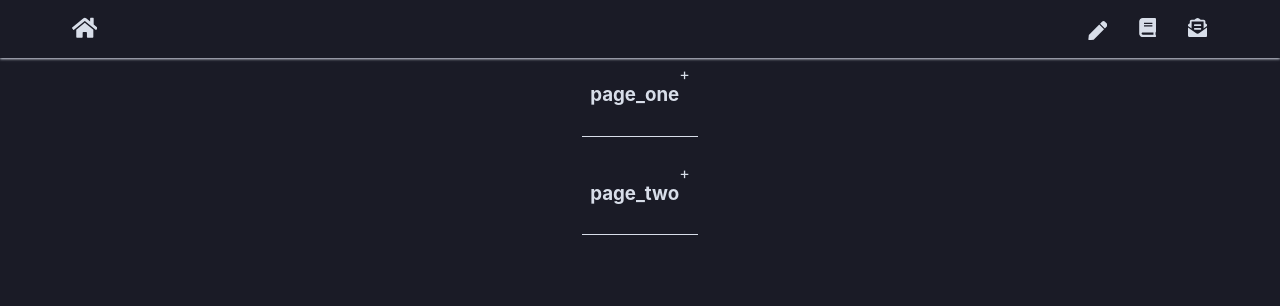
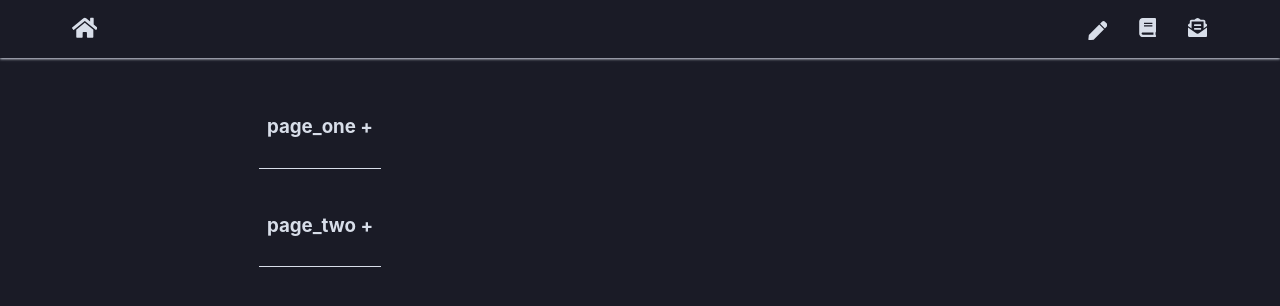
Before and after one commit to katjakovalchuk/Team_Lab_2_Sem, a Next.js app in the folder frontend/: page /presentations/1/edit in a window 1280 px wide. Shown: the top 306 px of the page. Built offline with nearby package versions, Linux system fonts and the light colour scheme.

Commit message:
Update element editor

```diff
--- a/frontend/src/components/editElement.tsx
+++ b/frontend/src/components/editElement.tsx
@@ -7,14 +7,14 @@ export default function ElementEditor(props) {
     return (
         <div className={styles.editorBox}>
             <div className={styles.accordionTitle} onClick={() => setCollapsed(!collapsed)}>
-                <h3>{props.id}</h3>
-                <div>{collapsed ? "+" : "-"}</div>
+                <span><h3>{props.id + (collapsed ? "  +" : "  -")}</h3></span>
             </div>
             {
                 !collapsed && (
                     <>
-                        <TextInput id={props.id} placeholder={props.name} required={props.required} value={props.name} name={props.name} />
-                        <TextArea id={props.id} placeholder={props.type} required={props.required} value={props.value} name={props.name} />
+                        <TextInput id={`${props.id}_name`} placeholder={"Name"} required={props.required} value={props.name} name={props.name} updateval={props.updateName} />
+                        <TextInput id={`${props.id}_type`} placeholder={"Type"} required={props.required} value={props.type} name={props.type} updateval={props.updateType} />
+                        <TextArea id={`${props.id}_content`} placeholder={props.type} required={props.required} value={props.value} name={props.name} updateval={props.updateContent} />
                     </>
                 )
             }
--- a/frontend/src/components/editPage.js
+++ b/frontend/src/components/editPage.js
@@ -6,20 +6,51 @@ export default function Editor(props) {
     const [slides, setSlides] = useState(
         [
             {
-                content: {
-                    page_one: {
+                content: [
+                    {
+                        name: "page_one",
                         type: "img",
                         content: "https://picsum.photos/200/300",
                     },
-                    page_two: {
+                    {
+                        name: "page_two",
                         type: "img",
                         content: "https://picsum.photos/200/300",
                     }
-                },
+                ],
             }
         ]
     );
     const [slideIdx, setSlideIdx] = useState(0);
+
+    const updateElementContent = (element) => {
+        let curSlides = slides;
+        const updateFn = (val) => {
+            curSlides[slideIdx].content[element].content = val;
+            console.log(val);
+            setSlides({ ...curSlides });
+        }
+        return updateFn;
+    }
+
+    const updateElementType = (element) => {
+        let curSlides = slides;
+        const updateFn = (val) => {
+            curSlides[slideIdx].content[element].type = val;
+            console.log(val);
+            setSlides({ ...curSlides });
+        }
+        return updateFn;
+    }
+
+    const updateElementName = (element) => {
+        let curSlides = slides;
+        const updateFn = (val) => {
+            curSlides[slideIdx].content[element].name = val;
+            setSlides({ ...curSlides });
+        }
+        return updateFn;
+    }
 
     useEffect(() => {
         // const headers = { "Content-type": "application/json" };
@@ -31,12 +62,11 @@ export default function Editor(props) {
 
     return (
         <>
-            <div className={styles.editorBox}>
-                {Object.entries(slides[slideIdx].content).map(
-                    v => {
-                        return <ElementEditor key={v[0]} id={v[0]} name={v[0]} required={true} type={v[1].type} value={v[1].content} />;
-                    }
-                )
+            <div className={styles.vertical} id="slide_editor">
+                {
+                    Object.entries(slides[slideIdx].content).map(
+                        v => <ElementEditor key={v[1].name} type={v[1].type} id={v[1].name} name={v[1].name} required={true} value={v[1].content} updateContent={updateElementContent(v[0])} updateName={updateElementName(v[0])} updateType={updateElementType(v[0])} />
+                    )
                 }
             </div>
         </>
--- a/frontend/src/components/textInput.tsx
+++ b/frontend/src/components/textInput.tsx
@@ -1,4 +1,5 @@
 import styles from "../scss/editor.module.scss";
+import { useRef } from "react";
 
 interface InputProps {
     placeholder: string;
@@ -6,23 +7,34 @@ interface InputProps {
     name: string;
     required: boolean;
     value: string;
+    updateval: (val: string) => void;
 };
 
 export function TextInput(props: InputProps) {
+    const updateVal = () => {
+        let elem: any = document.getElementById(props.id);
+        if (elem !== null)
+            props.updateval(elem.value);
+    }
     return (
         <>
             <div className={[styles.inputBox].join(" ")}>
-                <input type="input" className={styles.textInput} placeholder={props.placeholder} name={props.name} id={props.id} required={props.required} defaultValue={props.value} />
+                <input type="input" className={styles.textInput} placeholder={props.placeholder} name={props.name} id={props.id} required={props.required} defaultValue={props.value} onBlur={updateVal} />
                 <label htmlFor={props.id} className={styles.label}>{props.placeholder}</label>
             </div>
         </>
     )
 }
 export function TextArea(props: InputProps) {
+    const updateVal = () => {
+        let elem: any = document.getElementById(props.id);
+        if (elem !== null)
+            props.updateval(elem.value);
+    }
     return (
         <>
             <div className={[styles.inputBox].join(" ")}>
-                <textarea className={styles.textBox} placeholder={props.placeholder} name={props.name} id={props.id} required={props.required} defaultValue={props.value} />
+                <textarea className={styles.textBox} placeholder={props.placeholder} name={props.name} id={props.id} required={props.required} defaultValue={props.value} onBlur={updateVal} />
                 <label htmlFor={props.id} className={styles.label}>{props.placeholder}</label>
             </div>
         </>
--- a/frontend/src/scss/editor.module.scss
+++ b/frontend/src/scss/editor.module.scss
@@ -1,6 +1,7 @@
-.horizontal {
+.vertical {
+    margin-top: 2em;
     height: auto;
-    width: calc(100% - 4em);
+    width: calc(50% - 4em);
     padding-left: 2em;
     padding-right: 2em;
 }
@@ -97,6 +98,15 @@
      }
 
      .textBox {
+        ~ .label {
+            position: absolute;
+            top: -0.3em !important;
+            display: block;
+            transition: 0.2s;
+            font-size: 0.9rem;
+            color: var(--fg-color);
+            font-weight:700;
+        }
          outline: none;
          border-radius: 0.4em;
          font-family: inherit;
@@ -131,20 +141,8 @@
        border-color: var(--highlight-color);
      }
 
-     .textBox:not(:invalid):not(:focus) {
-       ~ .label {
-         position: absolute;
-         top: -0.3em !important;
-         display: block;
-         transition: 0.2s;
-         font-size: 0.9rem;
-         color: var(--fg-color);
-         font-weight:700;
-       }
-     }
-
     .accordion {
-      margin: 1rem auto;
+      margin: 2.4rem auto;
     }
 
     .accordionTitle {
@@ -152,11 +150,21 @@
       flex-direction: row;
       justify-content: space-between;
       cursor: pointer;
-      background-color: var(--background-color);
+      background-color: var(--nav-color);
       border-bottom: 1px solid var(--fg-color);
+      transition: all 200ms;
     }
 
-    .accordionTitle:hover * {
+    .accordionTitle * {
+        -webkit-touch-callout: none;
+        -webkit-user-select: none;
+        -khtml-user-select: none;
+        -moz-user-select: none;
+        -ms-user-select: none;
+        user-select: none;
+    }
+
+    .accordionTitle:hover {
       color: var(--highlight-color);
     }
 
```
